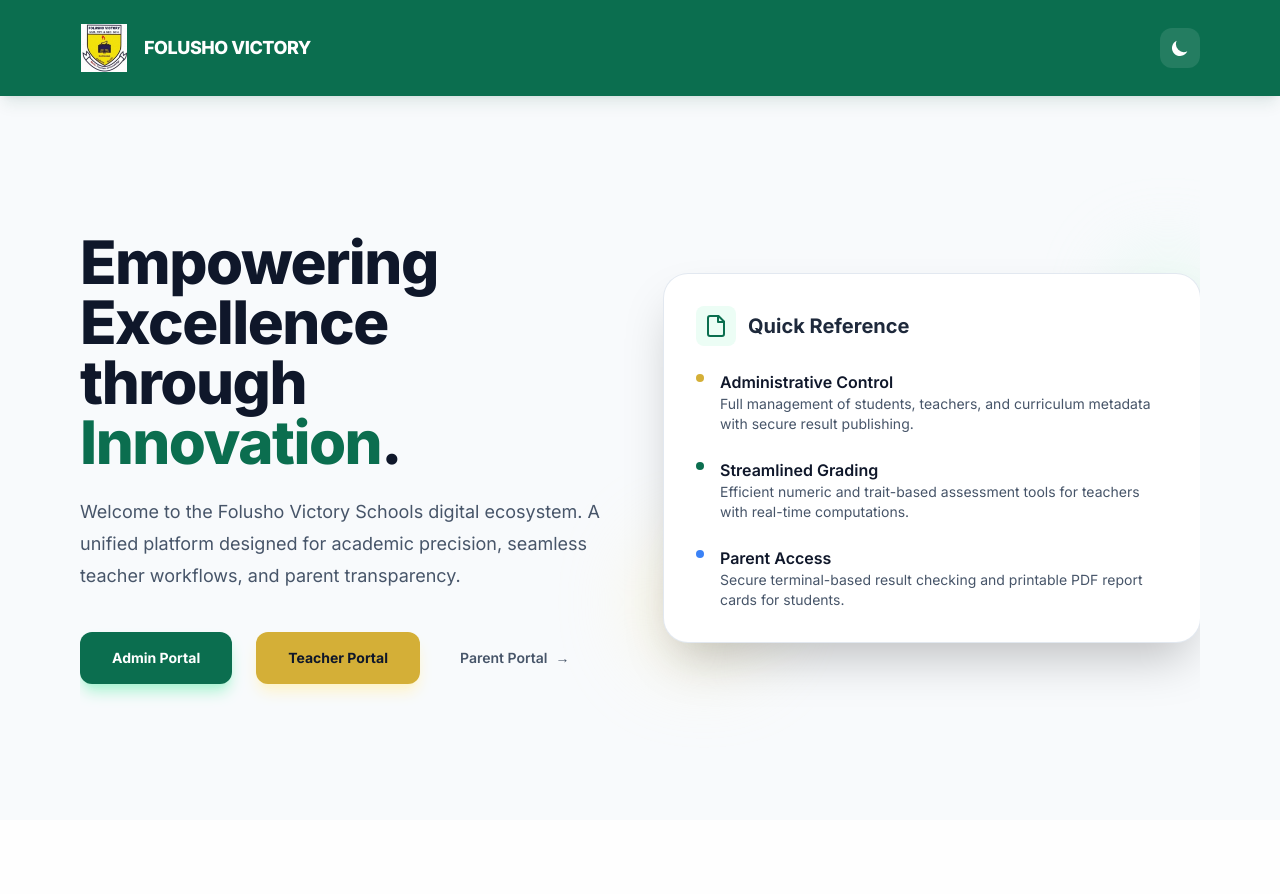
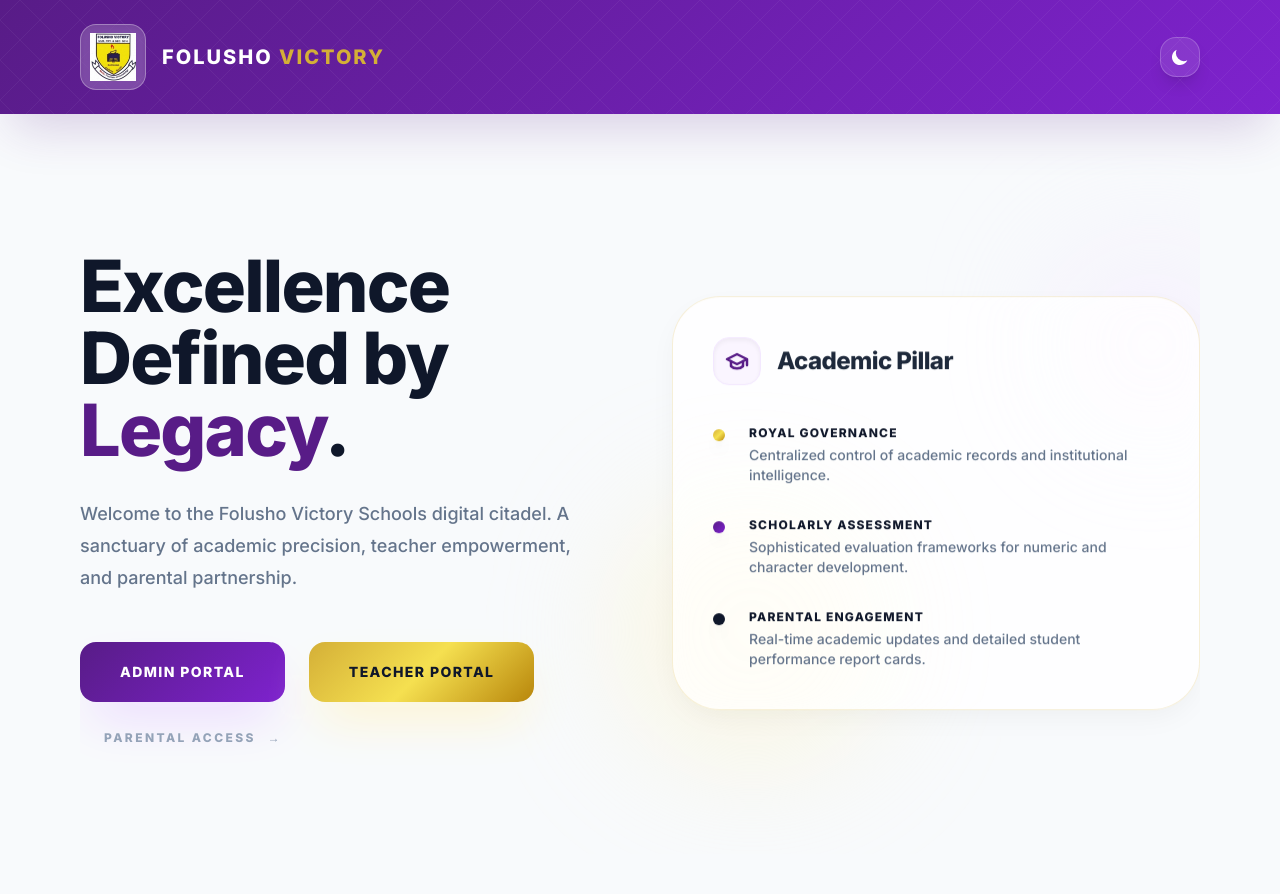
Before and after one commit to Richaaron/Folushovictory, a Flask app: page / in a window 1280 px wide. Before the commit the page ends 701 px from the top, so only its background shows below. Run offline with Flask 3, Linux system fonts and the light colour scheme; some libraries are stand-ins or nearby versions.

Commit message:
Redesign portal with Royal Purple and Gold theme with academic animations

```diff
--- a/frontend/templates/base.html
+++ b/frontend/templates/base.html
@@ -13,8 +13,10 @@
         theme: {
           extend: {
             colors: {
-              emerald: {
-                950: '#022c22',
+              royal: {
+                purple: '#581C87',
+                gold: '#D4AF37',
+                dark: '#0F172A',
               }
             }
           }
@@ -22,33 +24,61 @@
       }
     </script>
     <style>
-      body { font-family: 'Inter', sans-serif; transition: background-color 0.3s ease, color 0.3s ease; }
+      :root {
+        --primary: #581C87;
+        --accent: #D4AF37;
+        --bg-light: #F8FAFC;
+        --bg-dark: #020617;
+      }
+      body { font-family: 'Inter', sans-serif; transition: background-color 0.4s ease; }
 
       /* Global Dark Mode Overrides */
-      .dark body { background-color: #0f172a; color: #f1f5f9; }
-      .dark .bg-white { background-color: #1e293b !important; color: #f1f5f9 !important; }
-      .dark .bg-slate-50 { background-color: #0f172a !important; }
-      .dark .border-slate-200, .dark .border-slate-100 { border-color: #334155 !important; }
+      .dark body { background-color: var(--bg-dark); color: #f1f5f9; }
+      .dark .bg-white { background-color: #1e1b4b !important; border-color: #312e81 !important; color: #f1f5f9 !important; }
+      .dark .bg-slate-50 { background-color: #020617 !important; }
       .dark .text-slate-900, .dark .text-slate-800 { color: #f8fafc !important; }
       .dark .text-slate-700, .dark .text-slate-600 { color: #cbd5e1 !important; }
-      .dark .text-slate-500 { color: #94a3b8 !important; }
-      .dark .shadow-sm, .dark .shadow-md, .dark .shadow-lg { shadow: 0 4px 6px -1px rgba(0, 0, 0, 0.3), 0 2px 4px -1px rgba(0, 0, 0, 0.2) !important; }
 
-      .fade-in {
-        animation: fadeIn 0.4s ease-out forwards;
+      /* Premium Academic Effects */
+      .academic-card {
+        background: rgba(255, 255, 255, 0.8);
+        backdrop-filter: blur(10px);
+        border: 1px solid rgba(212, 175, 55, 0.2);
+        box-shadow: 0 10px 30px -5px rgba(0, 0, 0, 0.05);
+        transition: all 0.3s cubic-bezier(0.4, 0, 0.2, 1);
       }
+      .dark .academic-card {
+        background: rgba(30, 27, 75, 0.6);
+        border: 1px solid rgba(212, 175, 55, 0.1);
+      }
+      .academic-card:hover {
+        transform: translateY(-5px);
+        border-color: var(--accent);
+        box-shadow: 0 20px 40px -10px rgba(88, 28, 135, 0.15);
+      }
+
+      .gold-gradient {
+        background: linear-gradient(135deg, #D4AF37 0%, #F5E050 50%, #B8860B 100%);
+      }
+      .purple-gradient {
+        background: linear-gradient(135deg, #581C87 0%, #7E22CE 100%);
+      }
+
+      .fade-in { animation: fadeIn 0.6s ease-out forwards; }
       @keyframes fadeIn {
-        from { opacity: 0; transform: translateY(8px); }
+        from { opacity: 0; transform: translateY(12px); }
         to { opacity: 1; transform: translateY(0); }
       }
-      @media print {
-        .no-print {
-          display: none !important;
-        }
+
+      .float { animation: float 6s ease-in-out infinite; }
+      @keyframes float {
+        0%, 100% { transform: translateY(0); }
+        50% { transform: translateY(-10px); }
       }
+
+      @media print { .no-print { display: none !important; } }
     </style>
     <script>
-      // Apply theme as early as possible to prevent flash
       if (localStorage.getItem('theme') === 'dark' || (!('theme' in localStorage) && window.matchMedia('(prefers-color-scheme: dark)').matches)) {
         document.documentElement.classList.add('dark');
       } else {
@@ -57,15 +87,22 @@
     </script>
   </head>
   <body class="bg-slate-50 text-slate-900 min-h-screen">
-    <header class="no-print bg-[#0B6E4F] py-6 shadow-lg shadow-emerald-900/10 dark:bg-emerald-950">
-      <div class="mx-auto flex max-w-6xl items-center justify-between px-4">
-        <a href="/" class="flex items-center gap-4 transition hover:opacity-90">
-          <img src="{{ url_for('static', filename='logo.png') }}" alt="Logo" class="h-12 w-12 object-contain" />
-          <div class="text-lg font-black tracking-tight text-white">FOLUSHO VICTORY</div>
+    <header class="no-print purple-gradient py-6 shadow-2xl shadow-purple-900/20 relative overflow-hidden">
+      <div class="absolute inset-0 opacity-10 pointer-events-none">
+        <svg width="100%" height="100%" xmlns="http://www.w3.org/2000/svg">
+          <defs><pattern id="academic" width="40" height="40" patternUnits="userSpaceOnUse"><path d="M0 20 L20 0 L40 20 L20 40 Z" fill="none" stroke="white" stroke-width="0.5"/></pattern></defs>
+          <rect width="100%" height="100%" fill="url(#academic)" />
+        </svg>
+      </div>
+      <div class="mx-auto flex max-w-6xl items-center justify-between px-4 relative z-10">
+        <a href="/" class="flex items-center gap-4 transition hover:scale-105 active:scale-95">
+          <div class="rounded-2xl bg-white/20 p-2 backdrop-blur-md border border-white/30 shadow-inner">
+            <img src="{{ url_for('static', filename='logo.png') }}" alt="Logo" class="h-12 w-12 object-contain" />
+          </div>
+          <div class="text-xl font-black tracking-widest text-white">FOLUSHO <span class="text-royal-gold">VICTORY</span></div>
         </a>
         <div class="flex items-center gap-4">
-          {# Theme Toggle #}
-          <button id="theme-toggle" class="flex h-10 w-10 items-center justify-center rounded-xl bg-white/10 text-white transition hover:bg-white/20 active:scale-95">
+          <button id="theme-toggle" class="flex h-10 w-10 items-center justify-center rounded-2xl bg-white/10 text-white transition hover:bg-white/20 active:scale-95 border border-white/20 shadow-lg">
             <svg id="theme-toggle-dark-icon" class="hidden h-5 w-5" fill="currentColor" viewBox="0 0 20 20" xmlns="http://www.w3.org/2000/svg"><path d="M17.293 13.293A8 8 0 016.707 2.707a8.001 8.001 0 1010.586 10.586z"></path></svg>
             <svg id="theme-toggle-light-icon" class="hidden h-5 w-5" fill="currentColor" viewBox="0 0 20 20" xmlns="http://www.w3.org/2000/svg"><path d="M10 2a1 1 0 011 1v1a1 1 0 11-2 0V3a1 1 0 011-1zm4 8a4 4 0 11-8 0 4 4 0 018 0zm-.464 4.95l.707.707a1 1 0 001.414-1.414l-.707-.707a1 1 0 00-1.414 1.414zm2.12-10.607a1 1 0 010 1.414l-.706.707a1 1 0 11-1.414-1.414l.707-.707a1 1 0 011.414 0zM17 11a1 1 0 100-2h-1a1 1 0 100 2h1zm-7 4a1 1 0 011 1v1a1 1 0 11-2 0v-1a1 1 0 011-1zM5.05 6.464A1 1 0 106.465 5.05l-.708-.707a1 1 0 00-1.414 1.414l.707.707zm1.414 8.486l-.707.707a1 1 0 01-1.414-1.414l.707-.707a1 1 0 011.414 1.414zM4 11a1 1 0 100-2H3a1 1 0 000 2h1z" fill-rule="evenodd" clip-rule="evenodd"></path></svg>
           </button>
--- a/frontend/templates/landing.html
+++ b/frontend/templates/landing.html
@@ -1,61 +1,61 @@
 {% extends "base.html" %}
 {% block content %}
   <div class="relative overflow-hidden py-12 lg:py-24">
-    <div class="grid items-center gap-12 lg:grid-cols-2">
-      <div>
-        <h1 class="text-4xl font-extrabold tracking-tight text-slate-900 sm:text-6xl">
-          Empowering Excellence through <span class="text-[#0B6E4F]">Innovation</span>.
+    <div class="grid items-center gap-16 lg:grid-cols-2">
+      <div class="fade-in">
+        <h1 class="text-5xl font-black tracking-tight text-slate-900 sm:text-7xl leading-[1.1]">
+          Excellence <br/>Defined by <span class="text-royal-purple">Legacy</span>.
         </h1>
-        <p class="mt-6 text-lg leading-8 text-slate-600">
-          Welcome to the Folusho Victory Schools digital ecosystem. A unified platform designed for academic precision, seamless teacher workflows, and parent transparency.
+        <p class="mt-8 text-lg font-medium leading-8 text-slate-500 max-w-lg">
+          Welcome to the Folusho Victory Schools digital citadel. A sanctuary of academic precision, teacher empowerment, and parental partnership.
         </p>
-        <div class="mt-10 flex flex-wrap items-center gap-x-6 gap-y-4">
-          <a href="/admin/login" class="rounded-xl bg-[#0B6E4F] px-8 py-4 text-center text-sm font-bold text-white shadow-lg shadow-emerald-200 transition hover:scale-105 active:scale-95">
+        <div class="mt-12 flex flex-wrap items-center gap-x-6 gap-y-4">
+          <a href="/admin/login" class="rounded-2xl purple-gradient px-10 py-5 text-center text-sm font-black uppercase tracking-widest text-white shadow-2xl shadow-purple-200 transition hover:scale-105 hover:shadow-purple-300 active:scale-95">
             Admin Portal
           </a>
-          <a href="/teacher/login" class="rounded-xl bg-[#D4AF37] px-8 py-4 text-center text-sm font-bold text-slate-900 shadow-lg shadow-amber-100 transition hover:scale-105 active:scale-95">
+          <a href="/teacher/login" class="rounded-2xl gold-gradient px-10 py-5 text-center text-sm font-black uppercase tracking-widest text-slate-900 shadow-2xl shadow-amber-100 transition hover:scale-105 active:scale-95">
             Teacher Portal
           </a>
-          <a href="/parent/login" class="group flex items-center gap-2 px-4 py-2 text-sm font-semibold text-slate-600 transition hover:text-[#0B6E4F]">
-            Parent Portal <span class="transition group-hover:translate-x-1">→</span>
+          <a href="/parent/login" class="group flex items-center gap-3 px-6 py-3 text-xs font-black uppercase tracking-[0.2em] text-slate-400 transition hover:text-royal-purple">
+            Parental Access <span class="transition group-hover:translate-x-2">→</span>
           </a>
         </div>
       </div>
       <div class="relative">
-        <div class="rounded-3xl bg-white p-8 shadow-2xl ring-1 ring-slate-200">
-          <div class="mb-6 flex items-center gap-3">
-            <div class="flex h-10 w-10 items-center justify-center rounded-lg bg-emerald-50 text-[#0B6E4F]">
-              <svg xmlns="http://www.w3.org/2000/svg" width="24" height="24" viewBox="0 0 24 24" fill="none" stroke="currentColor" stroke-width="2" stroke-linecap="round" stroke-linejoin="round"><path d="M14.5 2H6a2 2 0 0 0-2 2v16a2 2 0 0 0 2 2h12a2 2 0 0 0 2-2V7.5L14.5 2z"/><polyline points="14 2 14 8 20 8"/></svg>
+        <div class="academic-card rounded-[3rem] p-10 float">
+          <div class="mb-10 flex items-center gap-4">
+            <div class="flex h-12 w-12 items-center justify-center rounded-2xl bg-purple-50 text-royal-purple border border-purple-100 shadow-inner">
+              <svg xmlns="http://www.w3.org/2000/svg" width="24" height="24" viewBox="0 0 24 24" fill="none" stroke="currentColor" stroke-width="2.5" stroke-linecap="round" stroke-linejoin="round"><path d="M22 10v6M2 10l10-5 10 5-10 5z"/><path d="M6 12v5c3 3 9 3 12 0v-5"/></svg>
             </div>
-            <h2 class="text-xl font-bold text-slate-800">Quick Reference</h2>
+            <h2 class="text-2xl font-black text-slate-800 tracking-tight">Academic Pillar</h2>
           </div>
-          <div class="space-y-6">
-            <div class="flex gap-4">
-              <div class="mt-1 h-2 w-2 flex-shrink-0 rounded-full bg-[#D4AF37]"></div>
+          <div class="space-y-8">
+            <div class="flex gap-6">
+              <div class="mt-1 h-3 w-3 flex-shrink-0 rounded-full gold-gradient shadow-lg"></div>
               <div>
-                <h3 class="font-semibold text-slate-900">Administrative Control</h3>
-                <p class="text-sm text-slate-600">Full management of students, teachers, and curriculum metadata with secure result publishing.</p>
+                <h3 class="font-black text-slate-900 uppercase tracking-widest text-xs">Royal Governance</h3>
+                <p class="mt-1 text-sm font-medium text-slate-500">Centralized control of academic records and institutional intelligence.</p>
               </div>
             </div>
-            <div class="flex gap-4">
-              <div class="mt-1 h-2 w-2 flex-shrink-0 rounded-full bg-[#0B6E4F]"></div>
+            <div class="flex gap-6">
+              <div class="mt-1 h-3 w-3 flex-shrink-0 rounded-full purple-gradient shadow-lg"></div>
               <div>
-                <h3 class="font-semibold text-slate-900">Streamlined Grading</h3>
-                <p class="text-sm text-slate-600">Efficient numeric and trait-based assessment tools for teachers with real-time computations.</p>
+                <h3 class="font-black text-slate-900 uppercase tracking-widest text-xs">Scholarly Assessment</h3>
+                <p class="mt-1 text-sm font-medium text-slate-500">Sophisticated evaluation frameworks for numeric and character development.</p>
               </div>
             </div>
-            <div class="flex gap-4">
-              <div class="mt-1 h-2 w-2 flex-shrink-0 rounded-full bg-blue-500"></div>
+            <div class="flex gap-6">
+              <div class="mt-1 h-3 w-3 flex-shrink-0 rounded-full bg-slate-900 shadow-lg"></div>
               <div>
-                <h3 class="font-semibold text-slate-900">Parent Access</h3>
-                <p class="text-sm text-slate-600">Secure terminal-based result checking and printable PDF report cards for students.</p>
+                <h3 class="font-black text-slate-900 uppercase tracking-widest text-xs">Parental Engagement</h3>
+                <p class="mt-1 text-sm font-medium text-slate-500">Real-time academic updates and detailed student performance report cards.</p>
               </div>
             </div>
           </div>
         </div>
         <!-- Decorative elements -->
-        <div class="absolute -right-4 -top-4 -z-10 h-24 w-24 rounded-full bg-emerald-100 opacity-50 blur-2xl"></div>
-        <div class="absolute -bottom-6 -left-6 -z-10 h-32 w-32 rounded-full bg-amber-100 opacity-50 blur-2xl"></div>
+        <div class="absolute -right-12 -top-12 -z-10 h-48 w-48 rounded-full bg-purple-100/50 blur-3xl"></div>
+        <div class="absolute -bottom-12 -left-12 -z-10 h-64 w-64 rounded-full bg-amber-100/50 blur-3xl"></div>
       </div>
     </div>
   </div>
```
Also changed, not shown: backend/scripts/testEmail.js (added, +28 -0 lines), frontend/templates/login.html (+21 -20 lines).
